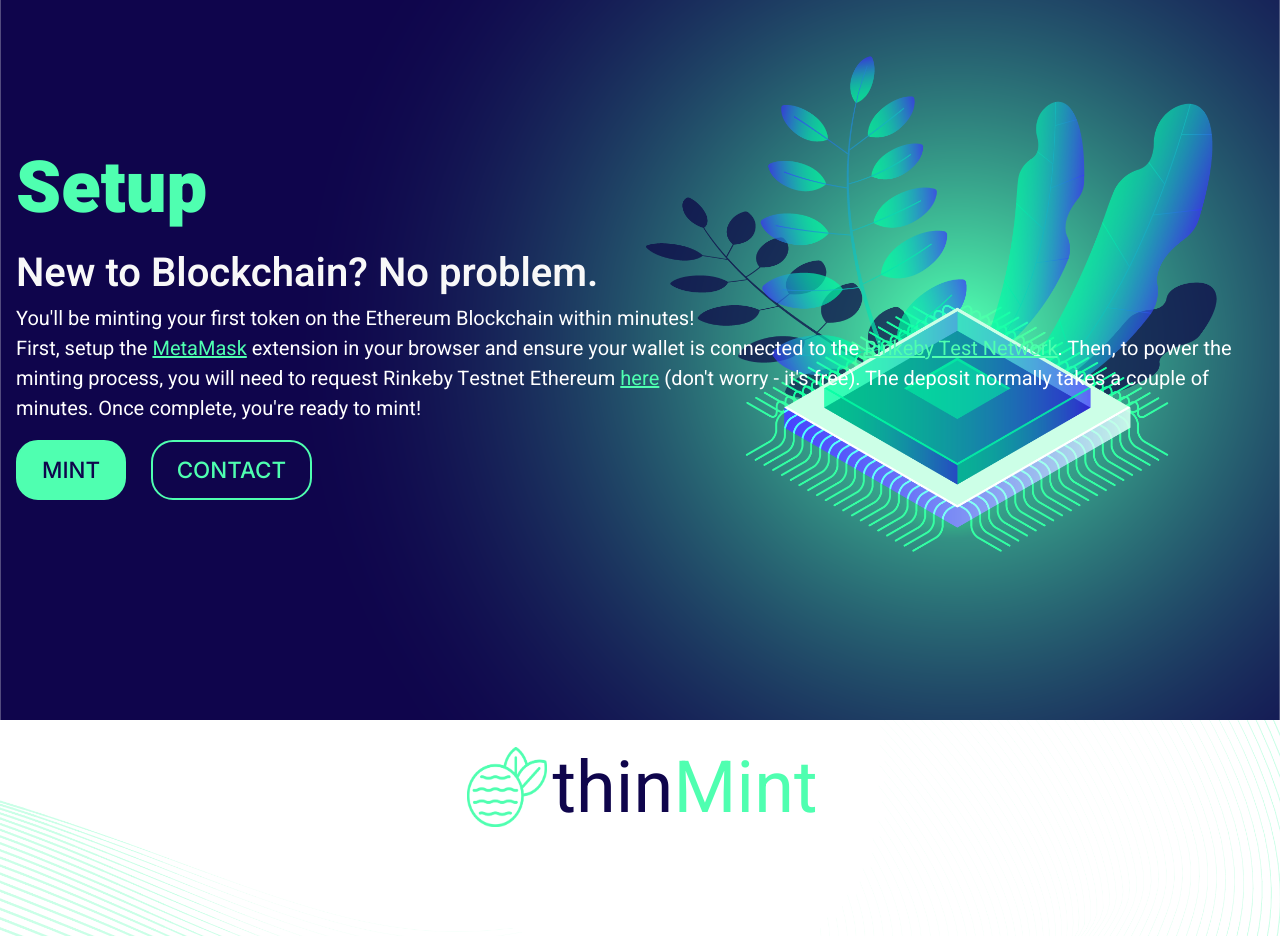
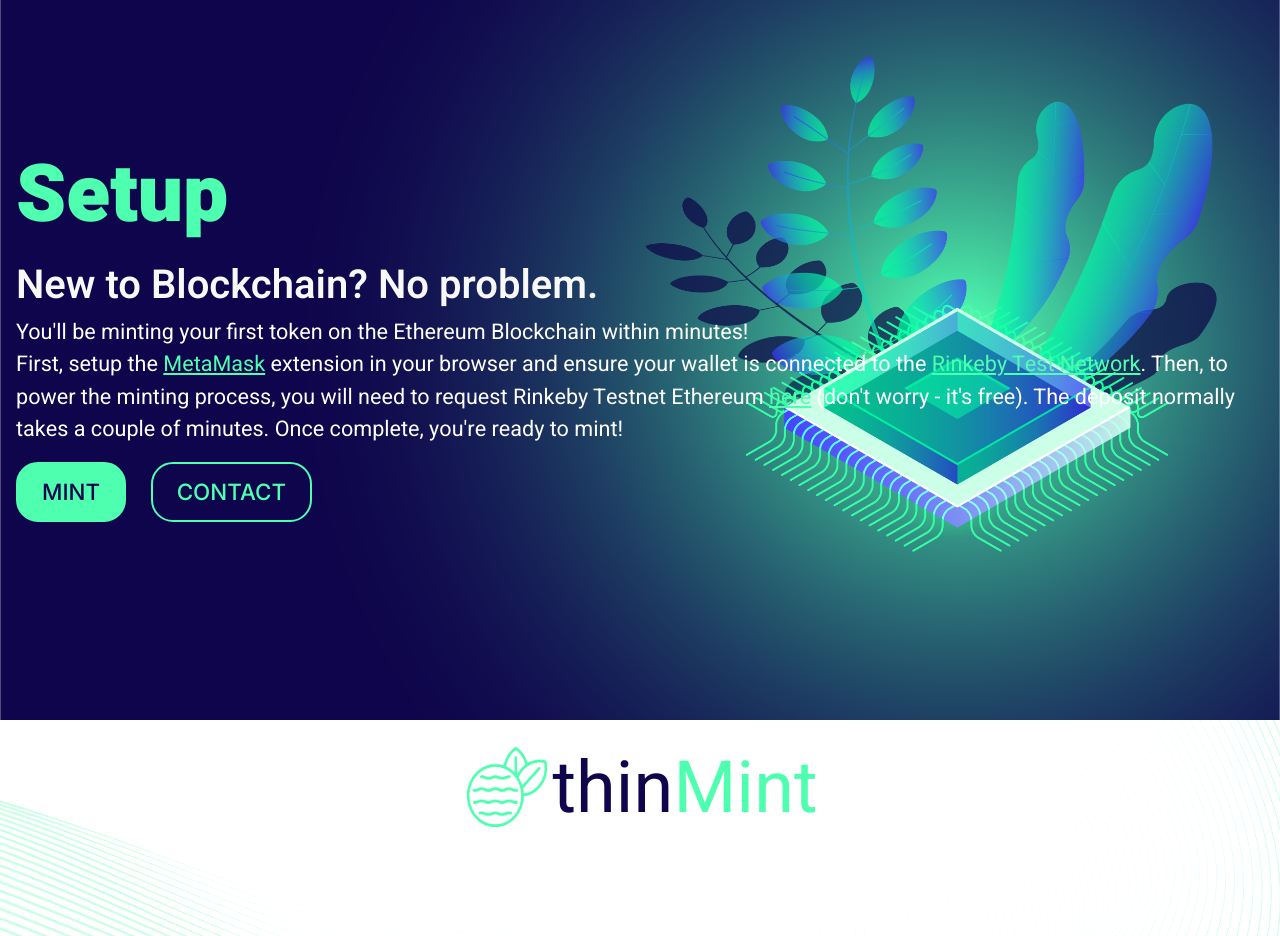
Before and after one commit to migramirez2/ThinMint, a Next.js app: page /components/hero/Hero in a window 1280 px wide. Shown: the part 1680-2616 px from the top of the page. Built offline with nearby package versions, Linux system fonts and the light colour scheme.

Commit message:
setup page font increase

```diff
--- a/styles/globals.css
+++ b/styles/globals.css
@@ -346,7 +346,7 @@ a.button {
 }
 
 .info h1 {
-  font-size: 4.5rem;
+  font-size: 5rem;
   font-weight: 900;
   color: #4FFFB0;;
 }
@@ -364,7 +364,7 @@ a.button {
 }
 
 .info h3 {
-  font-size: 1.25rem;
+  font-size: 1.35rem;
   font-weight: 400;
   color: white;
 }
```
